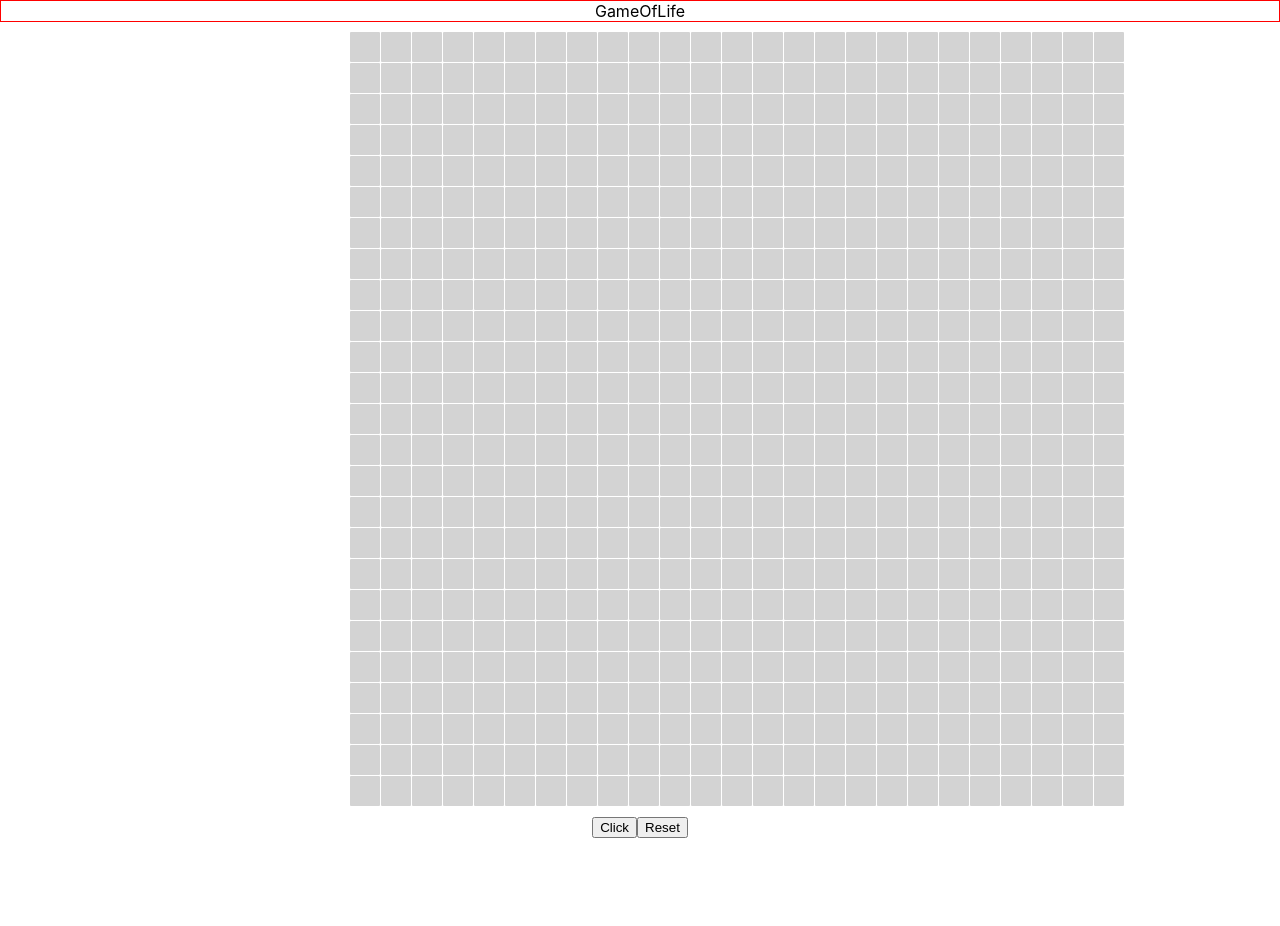
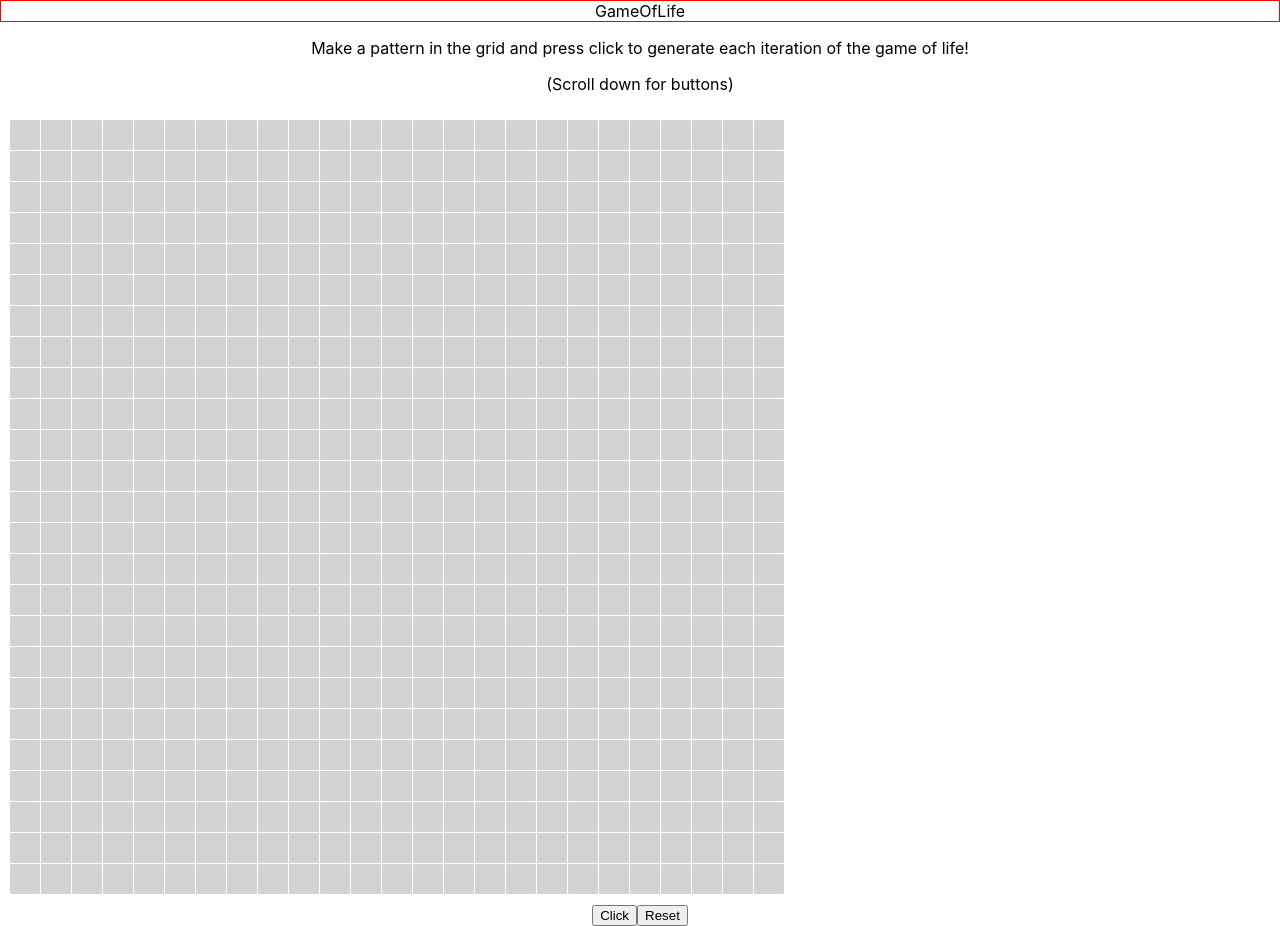
Before and after one commit to NahmSayin/game_of_life, a Next.js app: page /game-of-life in a window 1280 px wide. Before the commit the page ends 838 px from the top, so only its background shows below. Built offline with nearby package versions, Linux system fonts and the light colour scheme.

Commit message:
changes to css

```diff
--- a/components/GameOfLife/GameOfLife.module.css
+++ b/components/GameOfLife/GameOfLife.module.css
@@ -4,4 +4,7 @@
 
 .body {
     text-align: center;
+    width: "100%";
+    padding: "10px";
+    margin: "auto";
 }
--- a/components/GameOfLife/GameOfLife.tsx
+++ b/components/GameOfLife/GameOfLife.tsx
@@ -2,7 +2,6 @@ import React, { useState } from 'react';
 import Styles from './GameOfLife.module.css';
 import { Grid } from '../Grid'
 import { gameOfLifeNextIteration } from './GameOfLifeRules';
-
 
 export const GameOfLife = () => {
   const [items, setItems] = useState(Array<boolean>(625).fill(false))
@@ -25,6 +24,8 @@ export const GameOfLife = () => {
   return (
     <div className={Styles.body}>
       <div className={Styles.example}>GameOfLife</div>
+      <p>Make a pattern in the grid and press click to generate each iteration of the game of life!</p>
+      <p>(Scroll down for buttons)</p>
       <Grid grid={items} callBack={changeState}/>
       <button onClick={skipGeneration}> Click </button>
       <button onClick={clearGrid}> Reset </button>
--- a/components/Grid/Grid.module.css
+++ b/components/Grid/Grid.module.css
@@ -16,7 +16,7 @@
 }
 
 .wrapper {
-    width: 600px;
+    width: 100%;
     display: grid;
     grid-gap: 1px;
     grid-template-columns: repeat(25, 30px);
@@ -24,4 +24,5 @@
     grid-auto-flow: column;
     margin: auto;
     padding: 10px;
+    text-align: center;
   }
```
